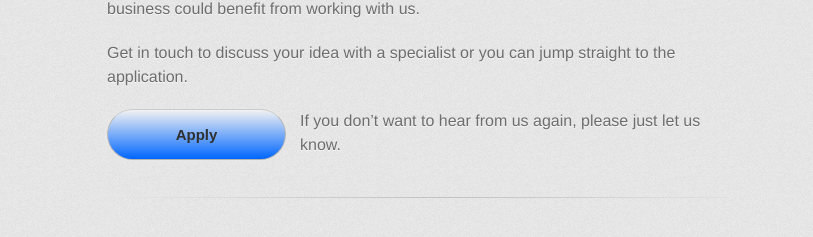
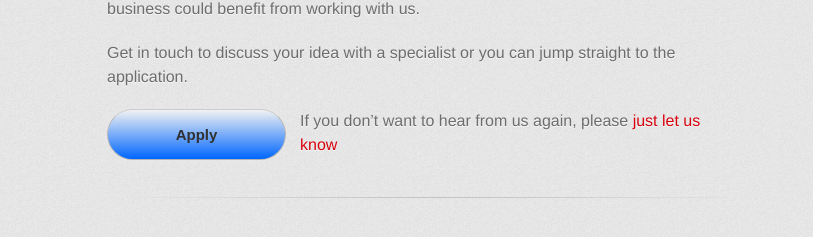
Before and after one commit to scotentSD/md, a Jekyll site: the page built from index.md, in a window 1280 px wide. Shown: the part 632-869 px from the top of the page, without its empty margins (223-1036 px from the left). Built offline with Jekyll 4.4.1, drawn with Linux system fonts in a browser that asks for light colours; some web fonts are replaced; our own code applies the rules of GitHub Pages for plain Markdown files; the repository's description, which GitHub fills in, is left out.

```diff
--- a/index.md
+++ b/index.md
@@ -25,4 +25,4 @@ Get in touch to discuss your idea with a specialist or you can jump straight to
 
 <button type="button">Apply</button>
 
-If you don’t want to hear from us again, please just let us know.
+If you don’t want to hear from us again, please [just let us know](#)
```
